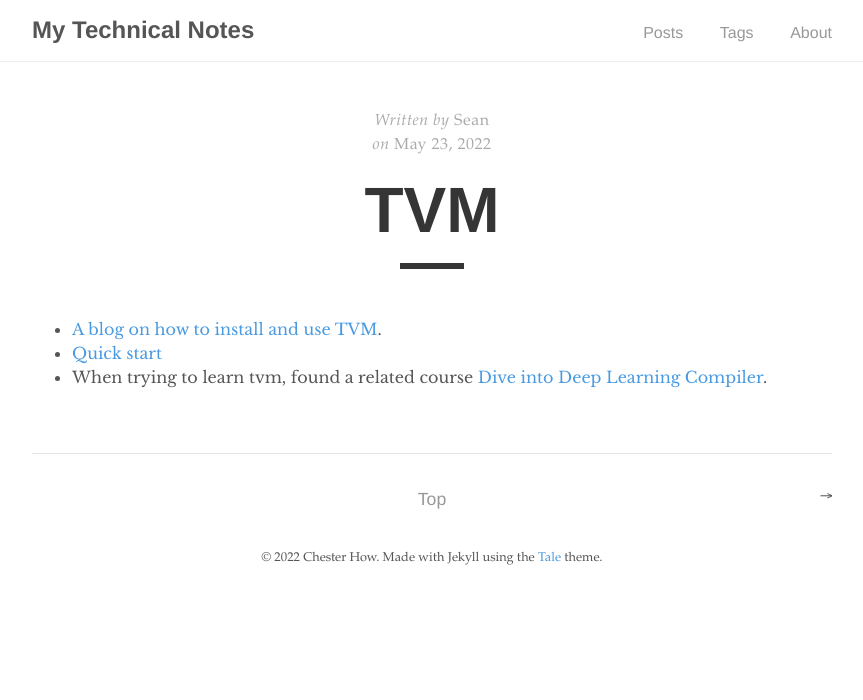
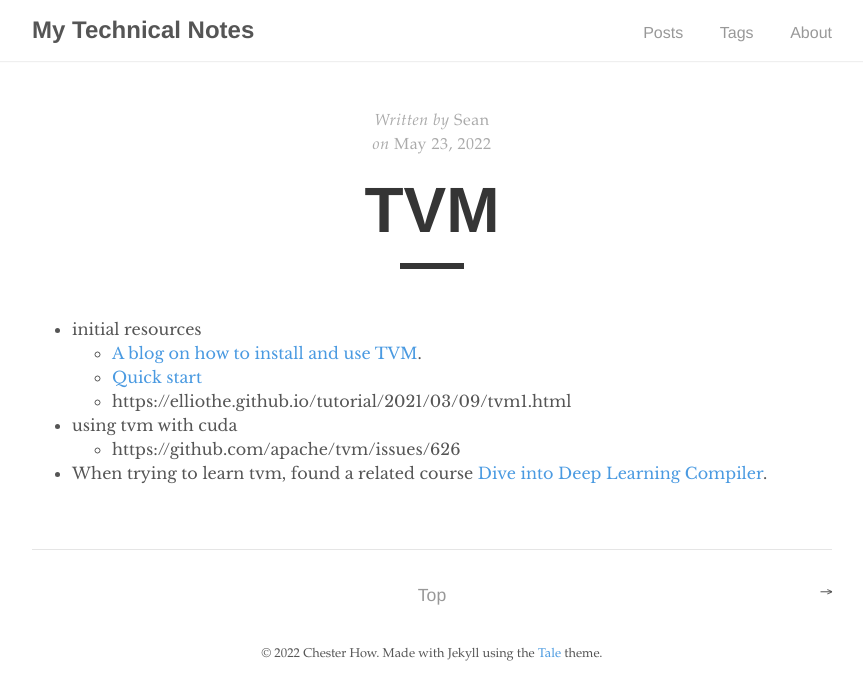
Before and after one commit to shanmo/shanmo.github.io, a Jekyll site: the page built from _posts/2022-05-23-tvm.md, in a window 1280 px wide. Shown: the top 700 px of the page, without its empty margins (208-1071 px from the left). Built offline with Jekyll 4.4.1, drawn with Linux system fonts in a browser that asks for light colours.

Commit message:
Update 2022-05-23-tvm.md

```diff
--- a/_posts/2022-05-23-tvm.md
+++ b/_posts/2022-05-23-tvm.md
@@ -5,6 +5,12 @@ author: "Sean"
 tags: DL
 ---
 
-- [A blog on how to install and use TVM](https://jishuin.proginn.com/p/763bfbd4ecbd).
-- [Quick start](https://zhuanlan.zhihu.com/p/443276639)
+- initial resources
+  - [A blog on how to install and use TVM](https://jishuin.proginn.com/p/763bfbd4ecbd).
+  - [Quick start](https://zhuanlan.zhihu.com/p/443276639)
+  - https://elliothe.github.io/tutorial/2021/03/09/tvm1.html
+
+- using tvm with cuda
+  - https://github.com/apache/tvm/issues/626
+
 - When trying to learn tvm, found a related course [Dive into Deep Learning Compiler](https://tvm.d2l.ai/index.html).
```
